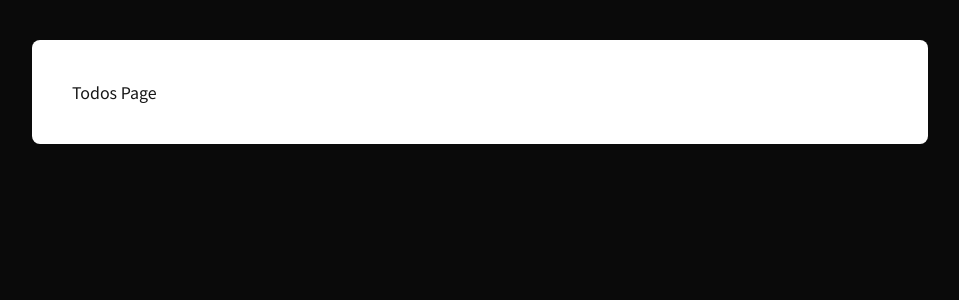
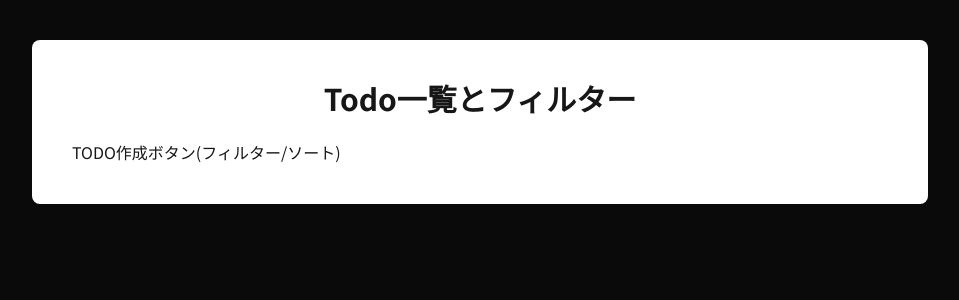
Before and after one commit to qutti96/next-todo1, a Next.js app: page /todos in a window 1280 px wide. Shown: the top 300 px of the page, without its empty margins (8-967 px from the left). Built offline with nearby package versions, Linux system fonts and the light colour scheme.

Commit message:
Todo一覧ページにタイトル修正

```diff
--- a/src/app/todos/page.tsx
+++ b/src/app/todos/page.tsx
@@ -1,3 +1,12 @@
-export default function Page() {
-  return <p>Todos Page</p>;
+export const metadata: Metadata = {
+  title: 'Todo一覧とフィルター',
+};
+
+export default function TodoListPage() {
+  return (
+    <>
+          <h1 className="font-bold mb-6 text-3xl text-center">Todo一覧とフィルター</h1>
+          <p>TODO作成ボタン(フィルター/ソート)</p>
+    </>
+  );
 }
```
